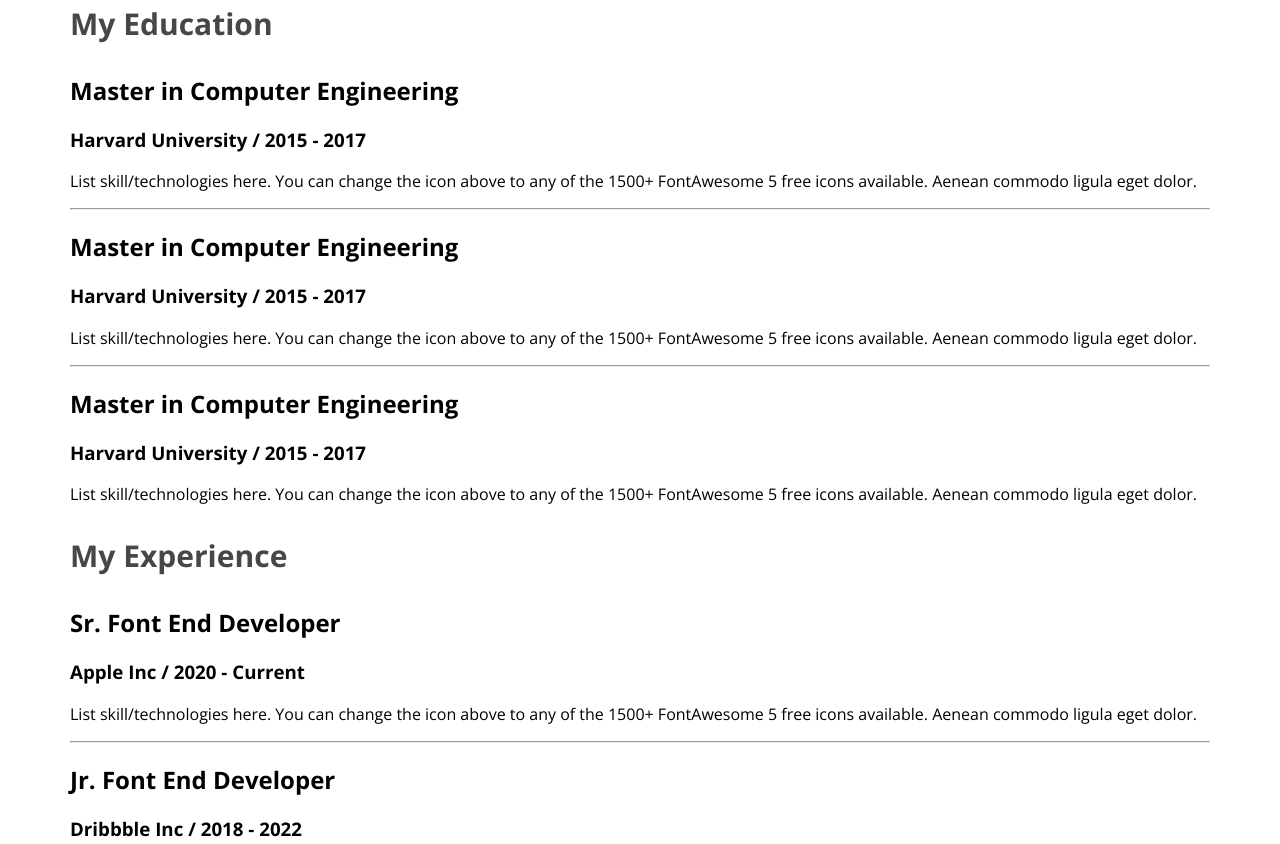
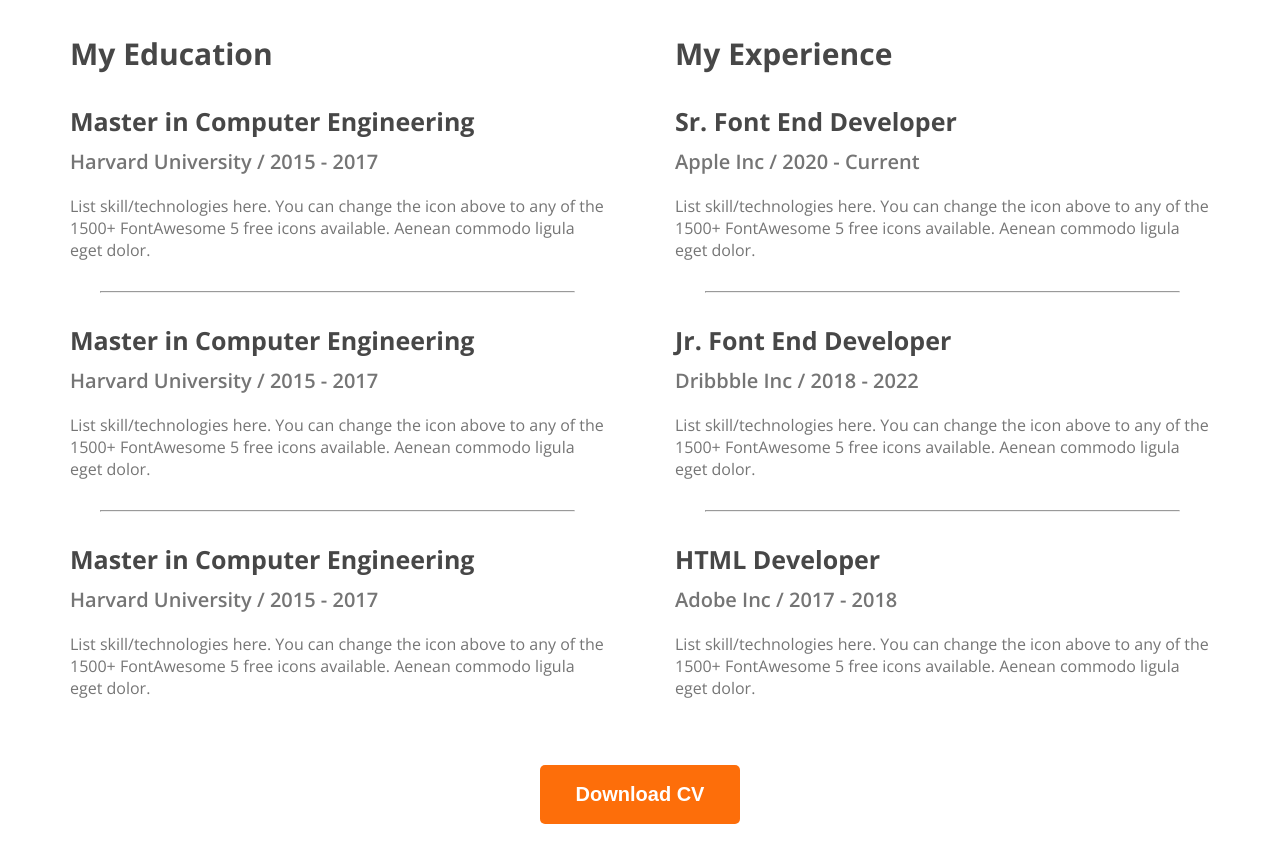
Before and after one commit to HMostafiz-Hamza/developer-portfolio, a plain HTML site: page index.html in a window 1280 px wide. Shown: the part 2406-3250 px from the top of the page. Drawn offline with nearby package versions, Linux system fonts and the light colour scheme.

Commit message:
download cv done

```diff
--- a/index.html
+++ b/index.html
@@ -135,6 +135,9 @@
                     </div>
                 </div>
             </div>
+            <div class="download-cv">
+                <button class="btn-primary">Download CV</button>
+            </div>
         </section>
     </main>
 
--- a/styles/portfolio.css
+++ b/styles/portfolio.css
@@ -149,3 +149,32 @@ main section{
     font-size: 30px;
     font-weight: 700;
 }
+.resume-container{
+    display: flex;
+    gap: 70px;
+}
+.resume-container hr{
+    margin: 30px;
+}
+.resume-item-description{
+    color: #757575;
+    font-size: 16px;
+    font-weight: 400;
+}
+.resume-item-title{
+    color: #474747;
+    font-size: 25px;
+    font-weight: 700;
+    margin-bottom: 10px;
+}
+.institute{
+    color: #757575;
+    font-size: 20px;
+    font-weight: 600;
+    margin-bottom: 20px;
+    margin-top: 0px;
+}
+.download-cv{
+    text-align: center;
+    margin-top: 50px;
+}
```
